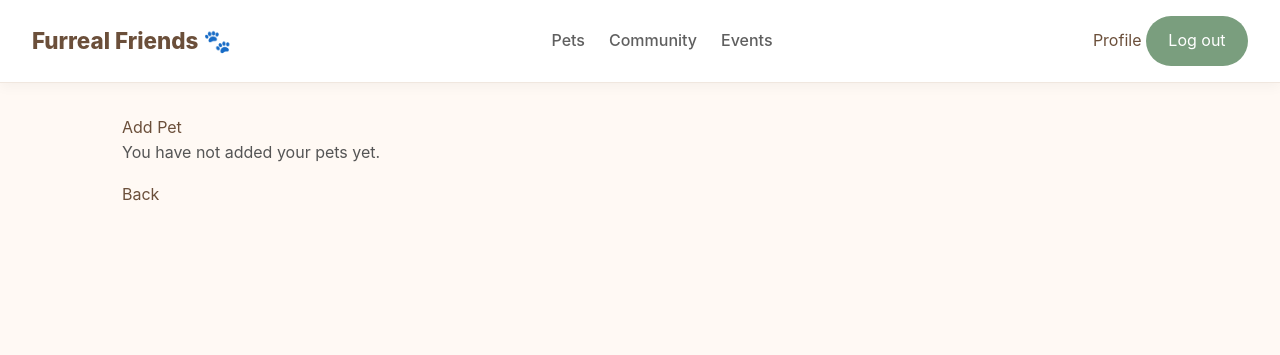
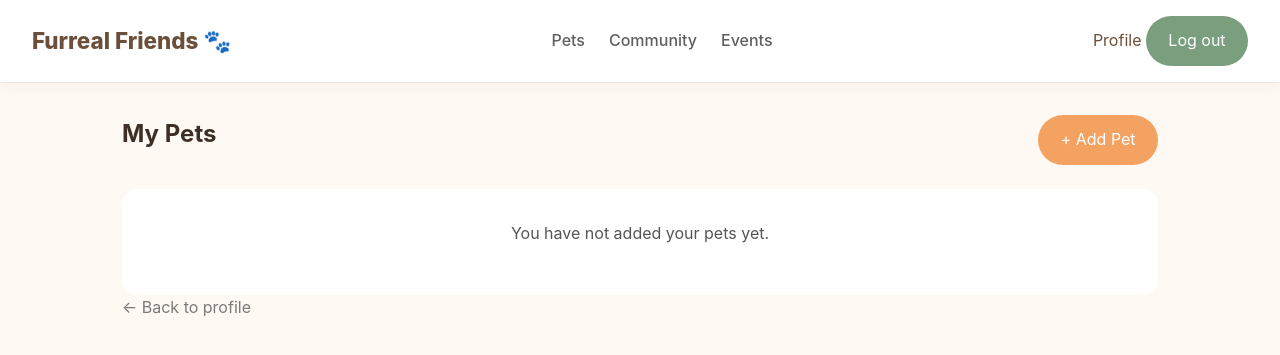
Before and after one commit to abeer-rozba/furreal-friends, a Django app: page /my-pets/ in a window 1280 px wide. Shown: the top 355 px of the page. Run offline with Django 5.2, Linux system fonts and the light colour scheme; the visitor is signed in with stand-in values (Sample User, id 1); data that the repository does not hold is empty.

Commit message:
finish my-pets styling

```diff
--- a/main_app/templates/pets/my-pets.html
+++ b/main_app/templates/pets/my-pets.html
@@ -1,12 +1,25 @@
 {% extends "base.html" %}
 
 {% block content %}
-  <a href="/pets/new">Add Pet</a>
-  {% for pet in user.owner.pets.all %}
-  <img src="{{pet.photo}}" width="200px">
-    <a href="/pets/{{pet.id}}">{{pet.pet_name}}</a>
-  {% empty %}
-  <p>You have not added your pets yet.</p>
-  {% endfor %}
-  <a href="/owners/{{user.owner.id}}">Back</a>
+<section class="pet-page">
+  <div class="page-header">
+    <h2 class="section-title">My Pets</h2>
+    <a href="/pets/new" class="btn btn-primary">+ Add Pet</a>
+  </div>
+
+  <div class="pets-grid">
+    {% for pet in user.owner.pets.all %}
+      <div class="card pet-card">
+        <img src="{{pet.photo}}" alt="{{pet.species}}" class="pet-image">
+        <h3 class="pet-name">{{pet.pet_name}}</h3>
+        <a href="/pets/{{pet.id}}" class="btn btn-secondary">View</a>
+      </div>
+    {% empty %}
+      <div class="empty-state">
+        <p>You have not added your pets yet.</p>
+      </div>
+    {% endfor %}
+  </div>
+  <a href="/owners/{{user.owner.id}}" class="back-link">← Back to profile</a>
+</section>
 {% endblock content %}
--- a/static/css/style.css
+++ b/static/css/style.css
@@ -560,6 +560,15 @@ h3 {
   border-radius: 16px;
 }
 
+.page-header {
+  display: flex;
+  justify-content: space-between;
+  align-items: center;
+  margin-bottom: 1.5rem;
+  flex-wrap: wrap;
+  gap: 1rem;
+}
+
 @media (max-width: 768px) {
   .navbar {
     flex-direction: column;
@@ -592,4 +601,9 @@ h3 {
   .slogan-subtitle {
     font-size: 1rem;
   }
+
+  .page-header {
+    flex-direction: column;
+    align-items: stretch;
+  }
 }
```
